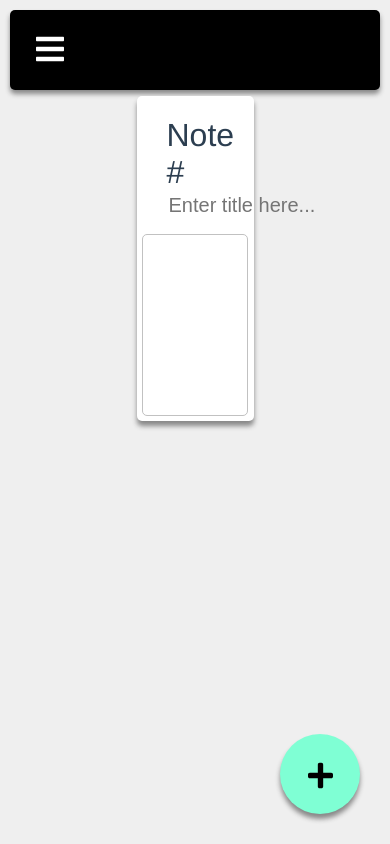
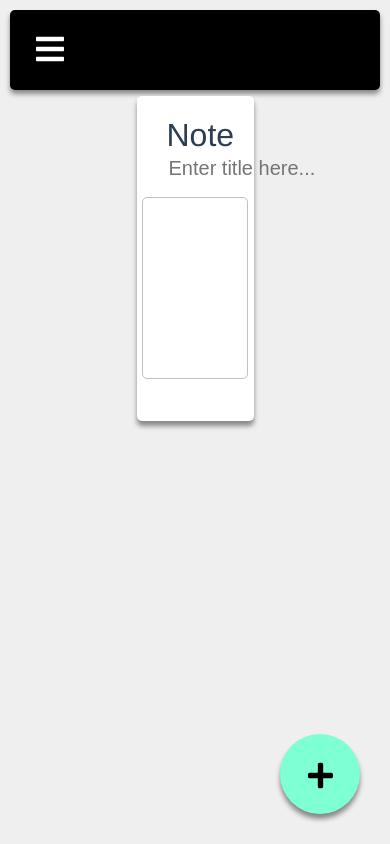
Before and after one commit to MatthewLeeHan/Notes-Web-App, a Vue app: page / in a window 390 px wide. Shown: the top 844 px of the page. Built offline with nearby package versions, Linux system fonts and the light colour scheme; what vuefire would draw is missing.

Commit message:
FINALLY linked both body and title to google firebase, Note #index is broken though... responsiveness also just died because using list to display old notes. Need to fix lots of things

```diff
--- a/src/App.vue
+++ b/src/App.vue
@@ -8,7 +8,8 @@
     <Note v-for="note in notes" v-bind:note = "notes" v-bind:key="note.id"></Note>
     <ul>
       <li v-for="title of titles" :key="title['.key']">
-        {{ title }}
+        <Note v-bind:title="title.title" v-bind:body="title.body"></Note>
+        <!-- {{ title.body }} -->
       </li>
     </ul>
     <button class="addNoteBtn" v-on:click="addCard"><img src="./assets/plus.svg" class="plusIcon"></button>
@@ -36,7 +37,7 @@ export default {
     return{
       notes:[
         {
-        'id': 1,
+        // 'id': 1,
         'title': '',
         'body': ''
         }
--- a/src/components/Note.vue
+++ b/src/components/Note.vue
@@ -1,9 +1,10 @@
 <template>
   <div class="container">
-    <h1>Note #{{ note.id }}</h1>
+    <h1>Note </h1>
+    <!-- <h1>Note #{{ note.id }}</h1> -->
     <h2><input type="text" placeholder="Enter title here..." class="titleInput" v-model="title" @change="autoSave()"></h2>
     <div class="innerBox">
-      <textarea class="noteTextArea"></textarea>
+      <textarea v-model="body" class="noteTextArea" @change="autoSave()"></textarea>
     </div>
   </div>
 </template>
@@ -12,12 +13,19 @@
   import {titlesRef} from '/Users/matthew.han/Documents/test-project/test-1/src/firebase.js';
 
   export default {
-      props: ['note'],
+      props: ['note','title','body'],
       methods: {
         autoSave(){
-          titlesRef.push({title: this.title, edit: true})
+          titlesRef.push({title: this.title, body: this.body, edit: true})
         }
       },
+      data: function(){
+        return{
+          title:'',
+          body:'',
+          edit: false
+        }
+      }
   }
 </script>
 
```
